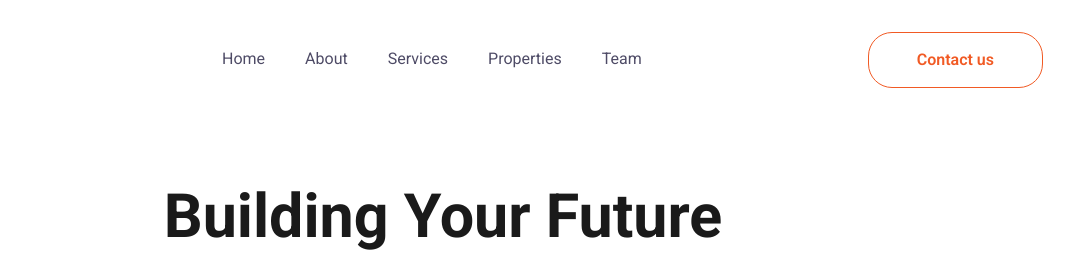
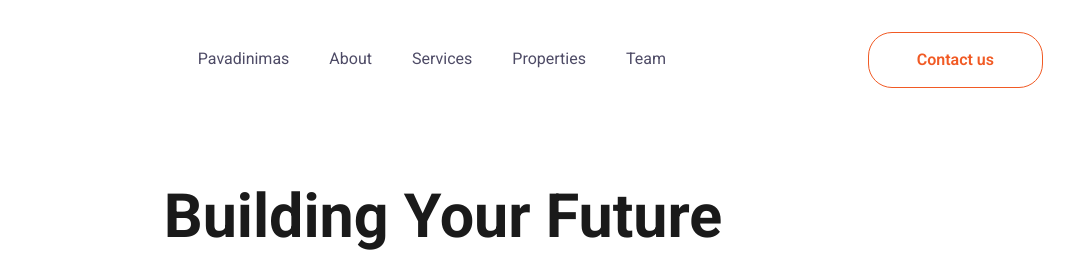
Before and after one commit to Rasa2kite/FUTURE_PROJECT, a plain HTML site: page index.html in a window 1280 px wide. Shown: the top 262 px of the page, 197-1280 px from the left. Drawn offline with Linux system fonts and the light colour scheme.

Commit message:
Update index.html

```diff
--- a/index.html
+++ b/index.html
@@ -32,7 +32,7 @@
                 </a>
 
                 <ul class="top-navigation__nav-links">
-                    <li><a href="#">Home</a></li>
+                    <li><a href="#">Pavadinimas</a></li>
                     <li><a href="#">About</a></li>
                     <li><a href="#">Services</a></li>
                     <li><a href="#">Properties</a></li>
```
